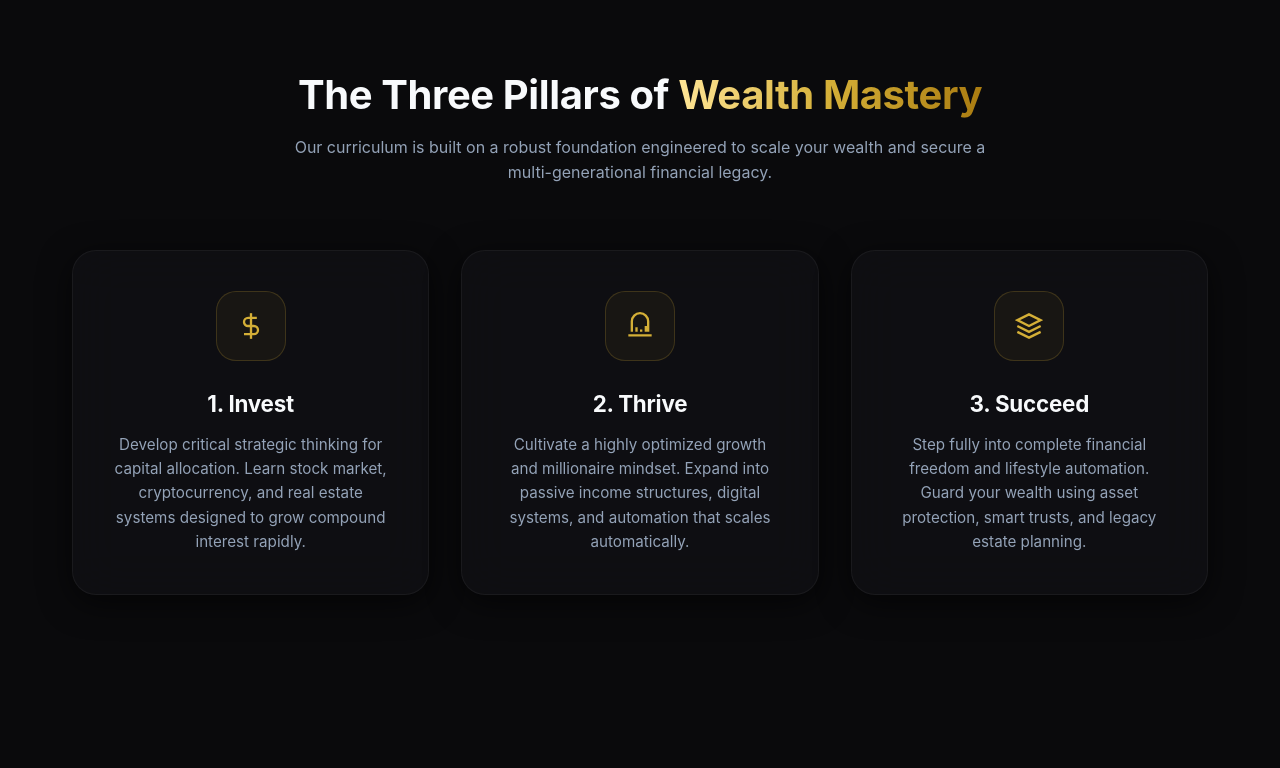
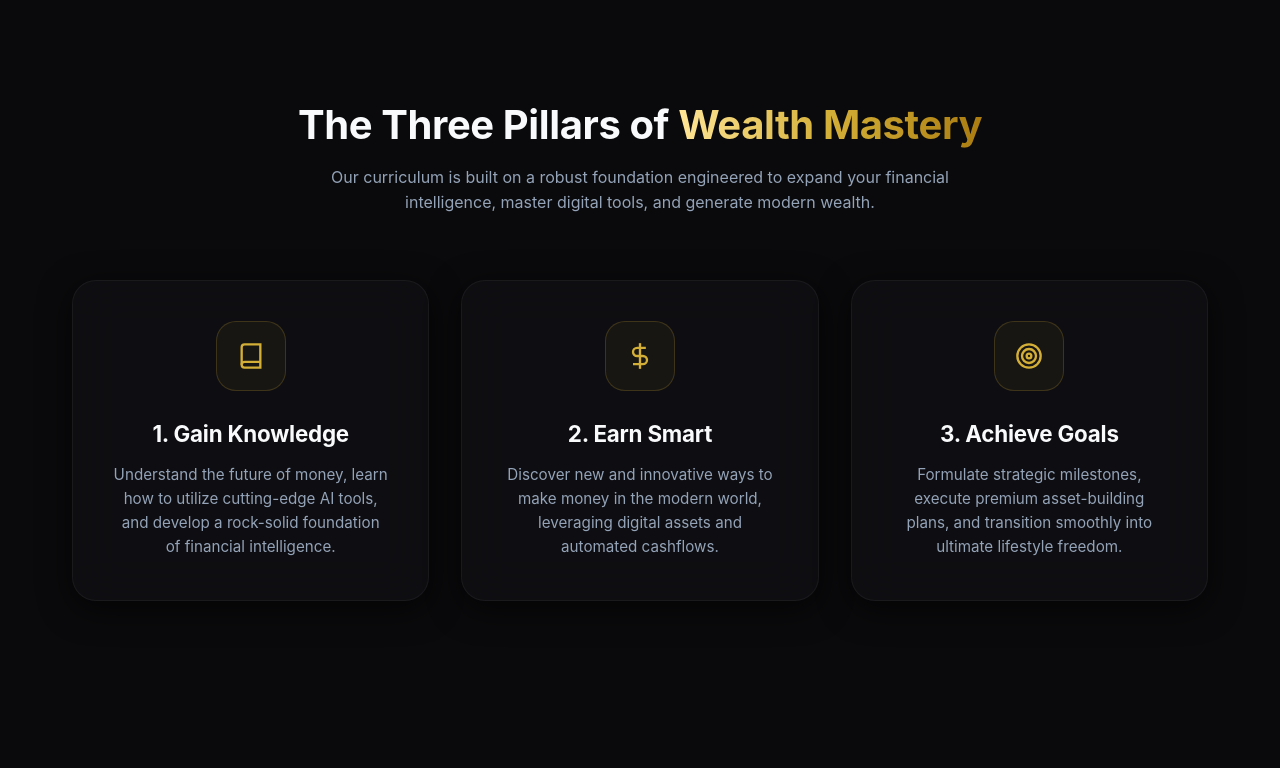
Before and after one commit to vearncom/VEarn, a plain HTML site: page index.html in a window 1280 px wide. Shown: the part 900-1668 px from the top of the page. Drawn offline with Linux system fonts and the light colour scheme.

Commit message:
Update welcome message and philosophy pillars in README.md and index.html

```diff
--- a/index.html
+++ b/index.html
@@ -1542,7 +1542,7 @@
                     </h1>
                     <h2 class="hero-subtitle">GAIN KNOWLEDGE. EARN SMART.</h2>
                     <p class="hero-desc">
-                        VEarn is a world-class financial education ecosystem dedicated to empowering you with actionable wealth strategies. Through our premium E-Books and interactive Audio Masterclasses, we provide the blueprints to scale passive income, optimize assets, and achieve lifelong financial freedom.
+                        Welcome to VEarn. This is a premium website where you can buy digital e-books and listen to audio courses about how to earn smart. We sell high-quality guides to help you understand the future of money, learn how to use AI tools, achieve your financial goals, and discover new ways to make money in the modern world. Download your first book today, explore our collection, and start earning smarter!
                     </p>
                     <div class="hero-ctas">
                         <button onclick="switchSection('ebook')" class="btn btn-gold">
@@ -1591,11 +1591,25 @@
             <div style="padding: 5rem 0 3rem 0;">
                 <div class="section-title-area">
                     <h2 class="section-title">The Three Pillars of <span class="gold-text">Wealth Mastery</span></h2>
-                    <p class="section-subtitle">Our curriculum is built on a robust foundation engineered to scale your wealth and secure a multi-generational financial legacy.</p>
+                    <p class="section-subtitle">Our curriculum is built on a robust foundation engineered to expand your financial intelligence, master digital tools, and generate modern wealth.</p>
                 </div>
 
                 <div class="philosophy-grid">
                     <!-- Pillar 1 -->
+                    <div class="glass-panel ph-card">
+                        <div class="ph-icon">
+                            <svg width="28" height="28" viewBox="0 0 24 24" fill="none" stroke="currentColor" stroke-width="2">
+                                <path d="M4 19.5A2.5 2.5 0 0 1 6.5 17H20"></path>
+                                <path d="M6.5 2H20v20H6.5A2.5 2.5 0 0 1 4 19.5v-15A2.5 2.5 0 0 1 6.5 2z"></path>
+                            </svg>
+                        </div>
+                        <h3 class="ph-title">1. Gain Knowledge</h3>
+                        <p class="ph-desc">
+                            Understand the future of money, learn how to utilize cutting-edge AI tools, and develop a rock-solid foundation of financial intelligence.
+                        </p>
+                    </div>
+
+                    <!-- Pillar 2 -->
                     <div class="glass-panel ph-card">
                         <div class="ph-icon">
                             <svg width="28" height="28" viewBox="0 0 24 24" fill="none" stroke="currentColor" stroke-width="2">
@@ -1603,22 +1617,9 @@
                                 <path d="M17 5H9.5a3.5 3.5 0 0 0 0 7h5a3.5 3.5 0 0 1 0 7H6"></path>
                             </svg>
                         </div>
-                        <h3 class="ph-title">1. Invest</h3>
+                        <h3 class="ph-title">2. Earn Smart</h3>
                         <p class="ph-desc">
-                            Develop critical strategic thinking for capital allocation. Learn stock market, cryptocurrency, and real estate systems designed to grow compound interest rapidly.
-                        </p>
-                    </div>
-
-                    <!-- Pillar 2 -->
-                    <div class="glass-panel ph-card">
-                        <div class="ph-icon">
-                            <svg width="28" height="28" viewBox="0 0 24 24" fill="none" stroke="currentColor" stroke-width="2">
-                                <path d="M2 20h20M5 17V8a7 7 0 0 1 14 0v9M9 17v-4M13 17v-2M17 17v-5"></path>
-                            </svg>
-                        </div>
-                        <h3 class="ph-title">2. Thrive</h3>
-                        <p class="ph-desc">
-                            Cultivate a highly optimized growth and millionaire mindset. Expand into passive income structures, digital systems, and automation that scales automatically.
+                            Discover new and innovative ways to make money in the modern world, leveraging digital assets and automated cashflows.
                         </p>
                     </div>
 
@@ -1626,14 +1627,14 @@
                     <div class="glass-panel ph-card">
                         <div class="ph-icon">
                             <svg width="28" height="28" viewBox="0 0 24 24" fill="none" stroke="currentColor" stroke-width="2">
-                                <polygon points="12 2 2 7 12 12 22 7 12 2"></polygon>
-                                <polyline points="2 17 12 22 22 17"></polyline>
-                                <polyline points="2 12 12 17 22 12"></polyline>
+                                <circle cx="12" cy="12" r="10"></circle>
+                                <circle cx="12" cy="12" r="6"></circle>
+                                <circle cx="12" cy="12" r="2"></circle>
                             </svg>
                         </div>
-                        <h3 class="ph-title">3. Succeed</h3>
+                        <h3 class="ph-title">3. Achieve Goals</h3>
                         <p class="ph-desc">
-                            Step fully into complete financial freedom and lifestyle automation. Guard your wealth using asset protection, smart trusts, and legacy estate planning.
+                            Formulate strategic milestones, execute premium asset-building plans, and transition smoothly into ultimate lifestyle freedom.
                         </p>
                     </div>
                 </div>
```
Also changed, not shown: 1 other file.
